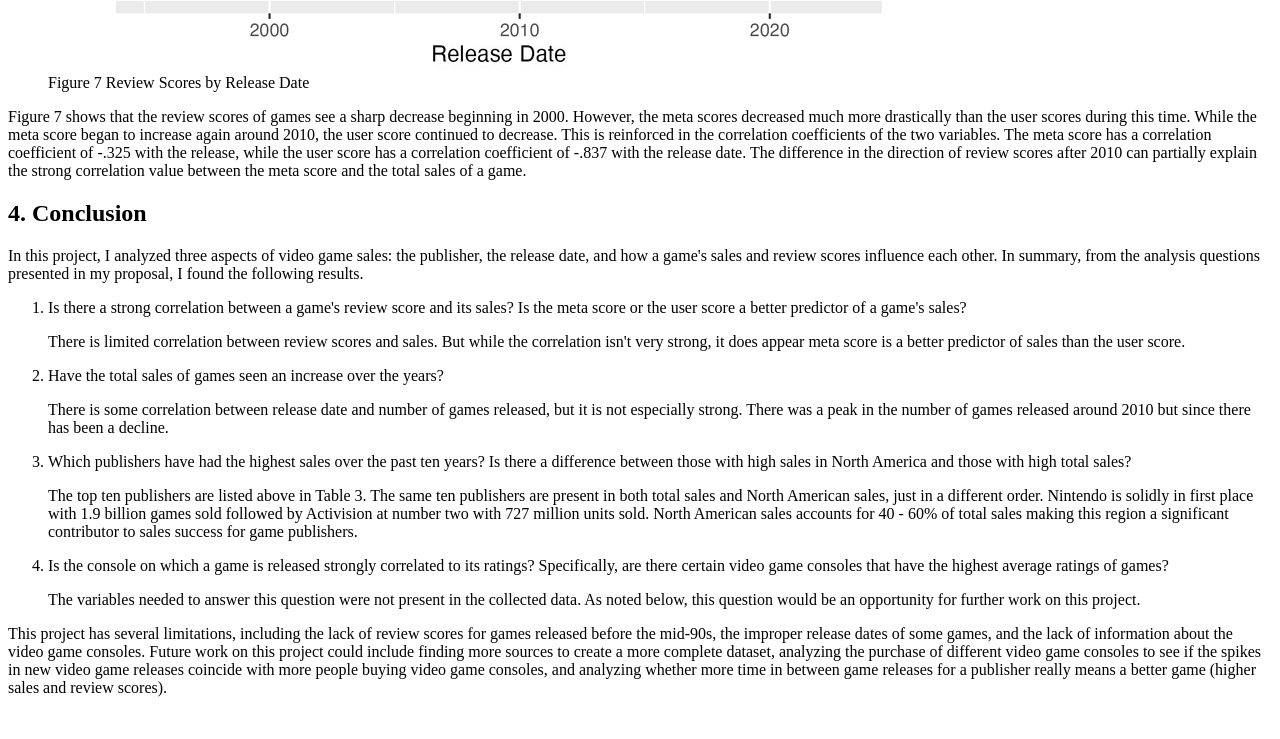
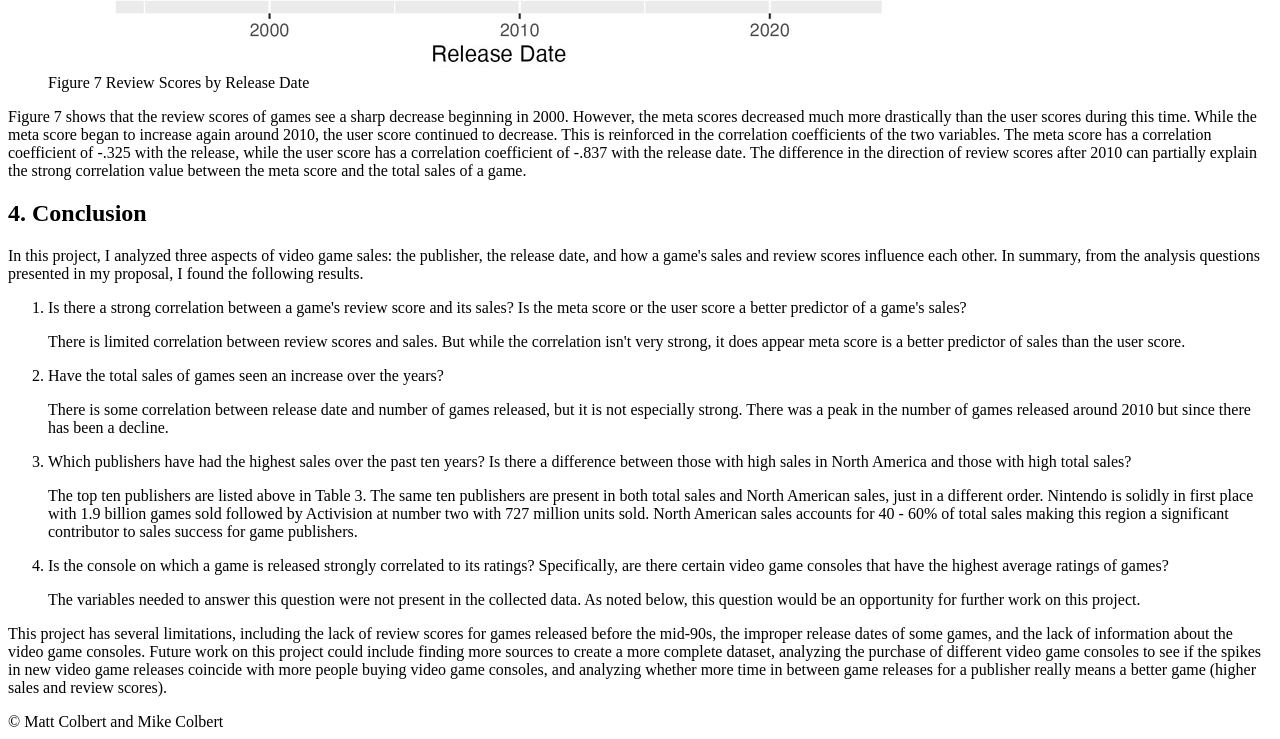
Before and after one commit to lilydosedel/3300-module7, a plain HTML site: page index.html in a window 1280 px wide. Shown: the part 10658-11397 px from the top of the page. Before the commit the page ends 11371 px from the top, so only its background shows below. Drawn offline with Linux system fonts and the light colour scheme.

Commit message:
Update index.html

```diff
--- a/index.html
+++ b/index.html
@@ -350,7 +350,7 @@
         </section>
     </main>
     <footer>
-
+        &copy; Matt Colbert and Mike Colbert
     </footer>
 </body>
 </html>
```
